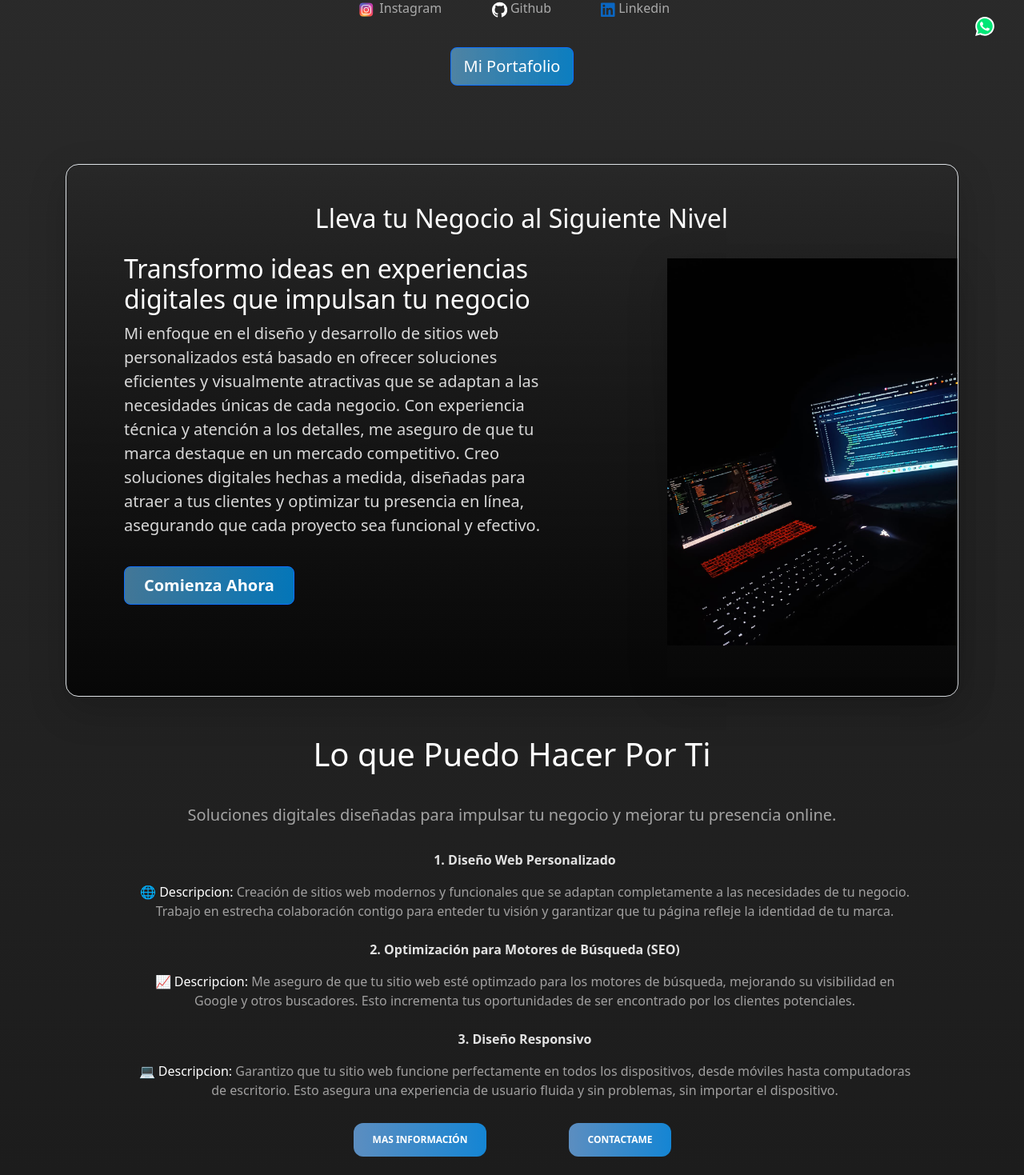
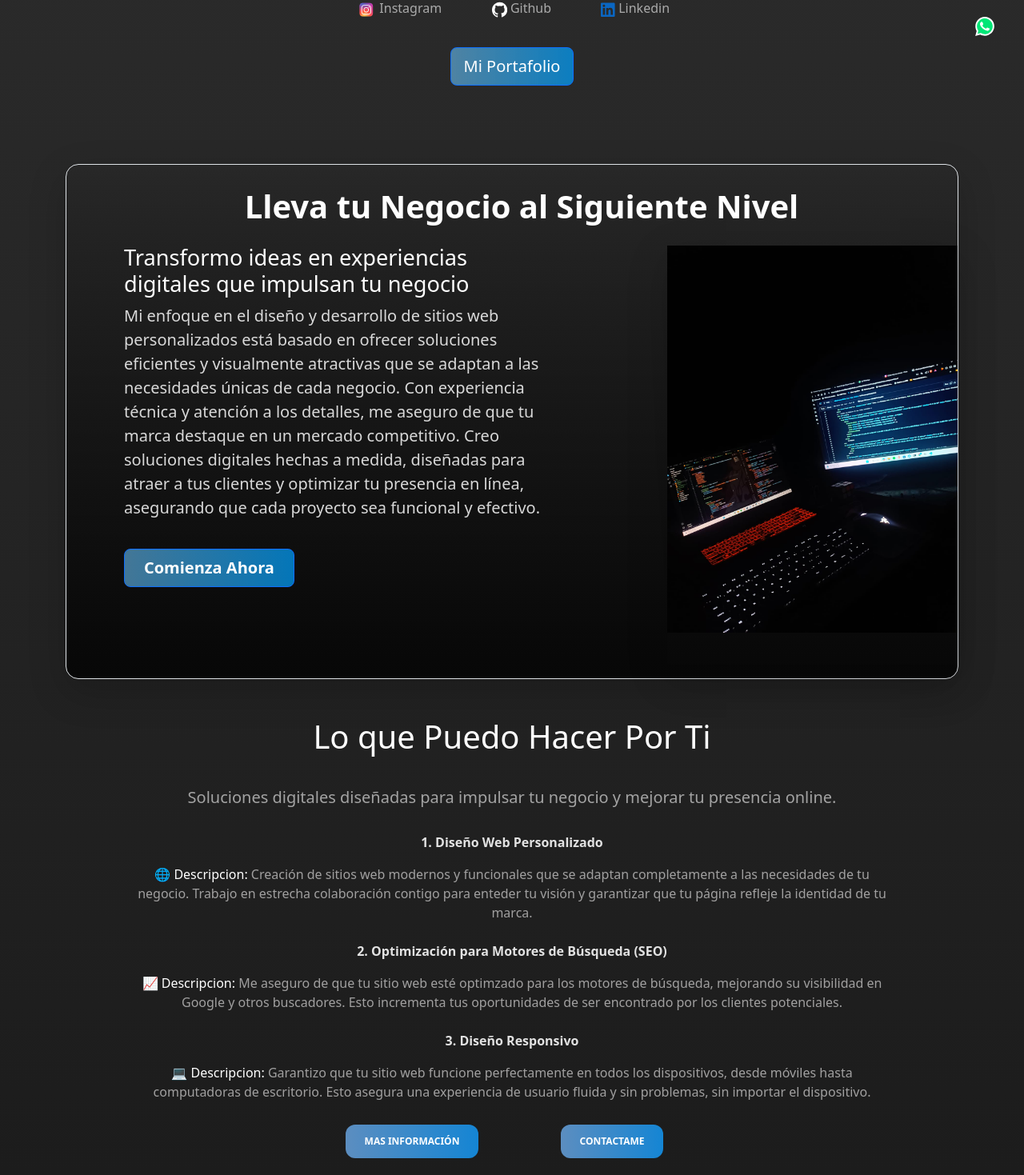
Before and after one commit to Elitaxh06/freelancePage, a React (Vite) app: page / in a window 1280 px wide. Shown: the part 355-1824 px from the top of the page at 80% size. Built offline with nearby package versions, Linux system fonts and the light colour scheme.

Commit message:
page finished

```diff
--- a/src/App.jsx
+++ b/src/App.jsx
@@ -1,9 +1,35 @@
 import React from 'react';
+import { useEffect } from 'react';
 import AppRouter from './Router/AppRouter';
 import './App.css'
 import { ButtonFixed } from './components/ButtonFixed/ButtonFixex'
 function App() {
+  useEffect(() => {
+    const originalTitle = document.title;
 
+    const handleVisibilityChange = () => {
+      if (document.hidden) {
+        document.title = '¡Vuelve, Tú Gran Idea está Aquí!';
+      } else {
+        document.title = originalTitle;
+      }
+    };
+
+
+    const handleBeforeUnload = (event) => {
+      document.title = '¡No te vayas!';
+    };
+
+
+    document.addEventListener('visibilitychange', handleVisibilityChange);
+    window.addEventListener('beforeunload', handleBeforeUnload);
+
+
+    return () => {
+      document.removeEventListener('visibilitychange', handleVisibilityChange);
+      window.removeEventListener('beforeunload', handleBeforeUnload);
+    };
+  }, []);
   return (
     <>
       <AppRouter/>
--- a/src/components/Contratarme/Contratarme.css
+++ b/src/components/Contratarme/Contratarme.css
@@ -5,14 +5,18 @@
     padding: 5cqi 20px;
     color: #333;
 }
-h2{
-    margin-top: 4em;
+#tituloContratar{
+    margin-top: -.5em;
     color: #fff;
     text-align: center;
+    font-size: 2.5em;
+    font-weight: bold;
+    width: 100%;
 }
 
-h4{
+#subTituloContratar{
     color: #fff;
+    font-size: 1.7em;
 }
 
 p{
@@ -23,3 +27,14 @@ img{
     margin-bottom: 2.5em;
 
 }
+
+@media(max-width: 520px){
+    #tituloContratar{
+        font-size: 1.8em;
+
+    }
+    #subTituloContratar{
+        font-size: 1.3em;
+
+    }
+}
--- a/src/components/Contratarme/Contratarme.jsx
+++ b/src/components/Contratarme/Contratarme.jsx
@@ -8,9 +8,9 @@ function Contratarme() {
       <section id='sectionCon' className='container marketing mt-5'>
         <div className='container my-5'>
           <div id='rowTodo' className='row p-4 pb-0 pe-lg-0 pt-lg-5 align-items-center rounded-4 border shadow-lg'>
-          <h2>Lleva tu Negocio al Siguiente Nivel</h2>
+          <h2 id='tituloContratar'>Lleva tu Negocio al Siguiente Nivel</h2>
             <div className="col-lg-7 p-3 p-lg-5 pt-lg-3">
-              <h4 className=''>Transformo ideas en experiencias digitales que impulsan tu negocio</h4>
+              <h4 id='subTituloContratar'>Transformo ideas en experiencias digitales que impulsan tu negocio</h4>
               <p className="lead">Mi enfoque en el diseño y desarrollo de sitios web personalizados está basado en ofrecer soluciones eficientes y visualmente atractivas que se adaptan a las necesidades únicas de cada negocio. Con experiencia técnica y atención a los detalles, me aseguro de que tu marca destaque en un mercado competitivo. Creo soluciones digitales hechas a medida, diseñadas para atraer a tus clientes y optimizar tu presencia en línea, asegurando que cada proyecto sea funcional y efectivo.</p>
               <div className="d-grid gap-2 d-md-flex justify-content-md-start mb-4 mb-lg-3">
                 <Link to='/precios'>
--- a/src/components/Precios/Precios.css
+++ b/src/components/Precios/Precios.css
@@ -114,3 +114,14 @@ aside{
     scale: (1.4);
     transition: all 0.4s ease;
 }
+
+@media(max-width: 520px){
+    #btn-what button{
+        margin-left: 1.2em;
+        margin-bottom: -1em;
+    }
+
+    #btn-correo button{
+        margin-right: 1em;
+    }
+}
--- a/src/components/Precios/Precios.jsx
+++ b/src/components/Precios/Precios.jsx
@@ -82,7 +82,8 @@ function Precios(){
                         <button className='btn btn-primary btn-sm fw-bold'>📞 WhatsApp: +506 83745485 </button>
                     </a>
                     <a id='btn-correo' href="mailto:pizarroteb06@outlook.com?subject=Interesado%20en%20tus%20servicios&body=Hola%2C%20quisiera%20más%20información%20sobre%20tus%20servicios">
-                        <button className='btn btn-primary btn-sm fw-bold'>📧 Correo: pizarroteb@gmail.com </button></a>
+                        <button className='btn btn-primary btn-sm fw-bold'>📧 Correo: pizarroteb@gmail.com </button>
+                    </a>
                     <br />
                     <Link id='end-service' to='/contacto'>
                         <span className='lead'>¡Comienza ahora para llevar tu negocio al instante!</span>
--- a/src/components/aboutMe/SobreMi.css
+++ b/src/components/aboutMe/SobreMi.css
@@ -92,3 +92,10 @@ h5{
 #linki{
     width: 1.1em;
 }
+
+
+@media (max-width: 520px){
+    #containerMi{
+        max-width: 100%;
+    }
+}
--- a/src/components/servicios/Servicio.css
+++ b/src/components/servicios/Servicio.css
@@ -22,6 +22,11 @@ ul{
     list-style: none;
 }
 
+.li{
+    text-align: center;
+    margin-right: 2em;
+}
+
 .li:hover{
     color: #ffffff;
     scale: none;
@@ -31,7 +36,7 @@ ul{
 #rowButtons{
     /* background-color: red; */
     max-width: 50%;
-    margin-left: 26%;
+    margin-left: 25%;
     height: auto;
 }
 
@@ -73,3 +78,10 @@ span{
 .btn {
     margin-bottom: 2.5em;
 }
+
+
+@media(max-width: 520px){
+    #services{
+        max-width: 100%;
+    }
+}
```
Also changed, not shown: src/components/aboutMe/SobreMi.jsx (+2 -2 lines), src/components/contacto/Contacto.jsx (+5 -5 lines).
